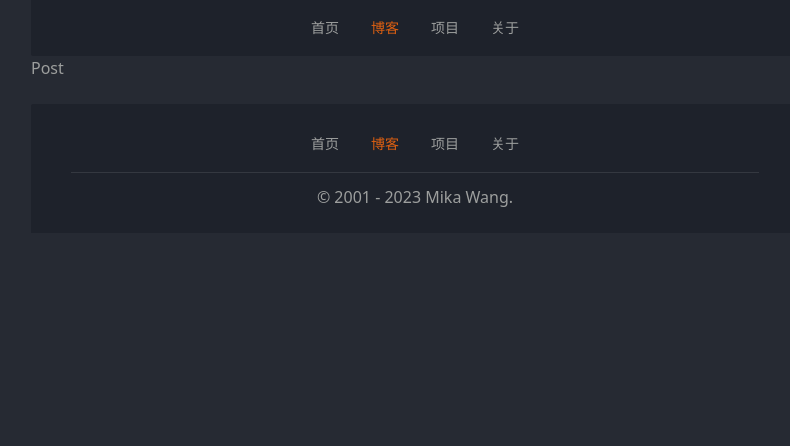
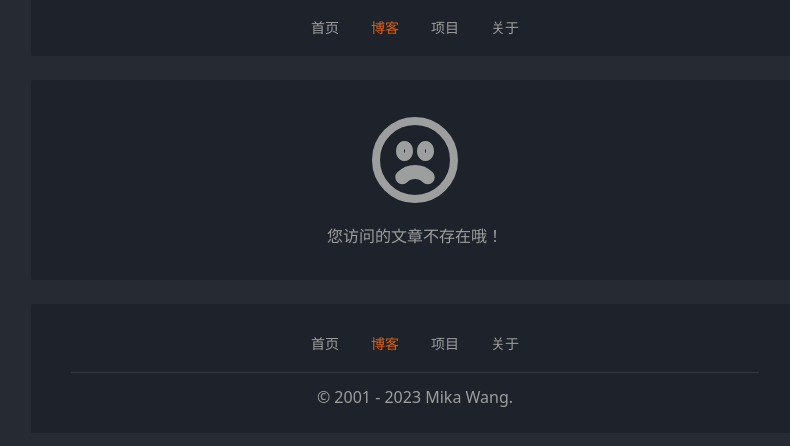
Before and after one commit to wangyi12358/blog-fe, a Next.js app: page /blog/1 in a window 1280 px wide. Shown: the top 446 px of the page, without its empty margins (225-1015 px from the left). Built offline with nearby package versions, Linux system fonts and the light colour scheme; grey boxes are pictures that could not be loaded.

Commit message:
feat: add post page

```diff
--- a/app/globals.css
+++ b/app/globals.css
@@ -48,24 +48,22 @@ body {
   color: var(--primary);
 }
 
-@layer base {
-  h2 {
+@layer components {
+  .title {
     font-size: xx-large;
+    font-weight: 600;
   }
-  h3 {
+  .subtitle {
     font-size: x-large;
   }
-  h4 {
-    font-size: large;
-  }
-}
-
-@layer components {
   .clickable {
     @apply cursor-pointer duration-300
   }
   .clickable:hover {
     @apply hover:primary-color
+  }
+  .container-card {
+    @apply flex items-center justify-center mt-6 relative layout-container rounded-sm p-5 md:p-8
   }
   .tab {
     color: var(--text-color);
--- a/components/blog/posts.tsx
+++ b/components/blog/posts.tsx
@@ -1,8 +1,10 @@
 import React from 'react';
 import { Post } from '@/common/posts'
+import Router from 'next/router';
 import dayjs from 'dayjs';
 import ChevronRight from '@/components/icons/chevron-right';
 import classnames from 'classnames';
+import isMobile from 'is-mobile'
 
 type Props = {
   posts: Post[]
@@ -14,12 +16,19 @@ type Props = {
  * @Date: 2023-05-27
  */
 const Posts: React.FC<Props> = ({ posts, padding }) => {
+  console.log('isMobile=', isMobile())
+
   return (
     <div
       className={classnames('flex flex-col items-center relative layout-container rounded-sm mt-6',
         { ['p-8']: padding }
       )}>
       {posts.map((post, index) => {
+
+        const onClick = () => {
+          Router.push(`/blog/${post.filename}`)
+        }
+
         return (
           <div
             style={{
@@ -29,16 +38,17 @@ const Posts: React.FC<Props> = ({ posts, padding }) => {
             key={`post_${index}`}
           >
             <div className="h-full basis-full">
-              <h4 className="text-white clickable">{post.title}</h4>
-              <div className="mt-2 clickable">{post.desc}</div>
+              <h4 onClick={onClick} className="text-lg text-white clickable">{post.title}</h4>
+              <div className="mt-2 text-sm">{post.desc}</div>
               <div className="mt-2 flex justify-between text-sm">
                 <span>{dayjs(post.date).format('L')}</span>
                 <span>{post.readTime}分钟阅读</span>
               </div>
             </div>
             <div
+              onClick={onClick}
               style={{ backgroundColor: 'rgb(30, 34, 43)' }}
-              className="clickable text-white text-lg w-8 h-8 blog-post-right ml-12"
+              className="clickable text-white text-lg w-8 h-8 blog-post-right ml-12 hidden md:block"
             >
               <ChevronRight className="chevron-right h-full m-auto" />
             </div>
--- /dev/null
+++ b/components/icons/face-frown.tsx
@@ -0,0 +1,18 @@
+import { IconProps } from './_base'
+export default function FaceFrown(props: IconProps) {
+  return (
+    <svg
+      xmlns="http://www.w3.org/2000/svg"
+      width="1em"
+      height="1em"
+      viewBox="0 0 24 24"
+      fill="none"
+      stroke="currentColor"
+      strokeWidth="2"
+      strokeLinecap="round"
+      strokeLinejoin="round"
+    >
+      <path fillRule="evenodd" d="M12 2.25c-5.385 0-9.75 4.365-9.75 9.75s4.365 9.75 9.75 9.75 9.75-4.365 9.75-9.75S17.385 2.25 12 2.25zm-2.625 6c-.54 0-.828.419-.936.634a1.96 1.96 0 00-.189.866c0 .298.059.605.189.866.108.215.395.634.936.634.54 0 .828-.419.936-.634.13-.26.189-.568.189-.866 0-.298-.059-.605-.189-.866-.108-.215-.395-.634-.936-.634zm4.314.634c.108-.215.395-.634.936-.634.54 0 .828.419.936.634.13.26.189.568.189.866 0 .298-.059.605-.189.866-.108.215-.395.634-.936.634-.54 0-.828-.419-.936-.634a1.96 1.96 0 01-.189-.866c0-.298.059-.605.189-.866zm-4.34 7.964a.75.75 0 01-1.061-1.06 5.236 5.236 0 013.73-1.538 5.236 5.236 0 013.695 1.538.75.75 0 11-1.061 1.06 3.736 3.736 0 00-2.639-1.098 3.736 3.736 0 00-2.664 1.098z" clipRule="evenodd" />
+    </svg>
+  )
+}
--- /dev/null
+++ b/components/ui/empty.tsx
@@ -0,0 +1,28 @@
+import type { FC } from 'react';
+import React, { memo } from 'react';
+import FaceFrown from '@/components/icons/face-frown'
+import { mergeProps } from '@/utils/mergeProps';
+
+export interface EmptyProps {
+  content?: React.ReactNode
+  icon?: React.ReactNode
+}
+
+const defaultProps = {
+  icon: <FaceFrown />,
+  content: '您访问了一个空页面哦！'
+}
+
+const Empty: FC<EmptyProps> = memo((p) => {
+  const { icon, content } = mergeProps(defaultProps, p)
+  return (
+    <div className="flex items-center flex-col justify-center mt-6 relative layout-container rounded-sm p-8">
+      <span className="mb-4 text-8xl">{icon}</span>
+      {content}
+    </div>
+  );
+})
+
+Empty.displayName = 'Empty'
+
+export default Empty;
--- a/package.json
+++ b/package.json
@@ -23,7 +23,9 @@
     "dayjs": "^1.11.7",
     "eslint": "8.40.0",
     "eslint-config-next": "13.4.1",
+    "is-mobile": "^4.0.0",
     "lodash": "^4.17.21",
+    "marked": "^5.0.3",
     "next": "13.4.1",
     "postcss": "8.4.23",
     "react": "18.2.0",
@@ -32,6 +34,7 @@
     "typescript": "5.0.4"
   },
   "devDependencies": {
-    "@types/lodash": "^4.14.194"
+    "@types/lodash": "^4.14.194",
+    "@types/marked": "^5.0.0"
   }
 }
--- a/pages/blog/[filename].tsx
+++ b/pages/blog/[filename].tsx
@@ -1,5 +1,9 @@
-import React from 'react';
+import React, { useEffect, useRef, useState } from 'react';
 import { useRouter } from 'next/router'
+import { ALL_POSTS } from '@/common/posts'
+import Empty from '@/components/ui/empty'
+import dayjs from 'dayjs'
+import { marked } from 'marked'
 
 type Props = {};
 
@@ -10,9 +14,40 @@ type Props = {};
 const Post: React.FC<Props> = () => {
   const router = useRouter();
   const { filename } = router.query
-  console.log('filename==', filename)
+  const post = ALL_POSTS.find(i => i.filename === filename)
+  const [body, setBody] = useState('')
+
+  useEffect(() => {
+    if (post) {
+      fetch(`/_posts/${post.filename}.md`)
+        .then(res => res.text())
+        .then(data => {
+          marked.parse(data, (error, parseResult) => {
+            if (!error) setBody(parseResult)
+          })
+        })
+    }
+  }, [post])
+
+  if (!post) return <Empty content="您访问的文章不存在哦！" />;
+
+  function renderHeader() {
+    return (
+      <div className="container-card flex-col">
+        <h3 className="text-white subtitle">{post?.title}</h3>
+        <div className="w-80 text-center mt-4">{post?.desc}</div>
+        <div className="mt-6 text-center text-sm">{dayjs(post?.date).format('L')}</div>
+      </div>
+    )
+  }
+
   return (
-    <div>Post</div>
+    <>
+      {renderHeader()}
+      <div className="container-card">
+        <div className="w-full" dangerouslySetInnerHTML={{ __html: body }} />
+      </div>
+    </>
   );
 }
 
--- a/pages/blog/index.tsx
+++ b/pages/blog/index.tsx
@@ -6,8 +6,8 @@ type Props = {};
 
 const BlogHeader = () => {
   return (
-    <div className="flex flex-col items-center mt-6 relative layout-container rounded-sm p-8">
-      <h2 className="text-white">Blog</h2>
+    <div className="container-card flex-col">
+      <h2 className="text-white title">Blog</h2>
       <div className="mt-2 text-center w-80">
         欢迎来到我的博客，我会在下面分享技术文章，也可能是看到某篇文章之后的想法或者见解，供大家一起学习成长。
       </div>
--- a/pages/index.tsx
+++ b/pages/index.tsx
@@ -50,12 +50,12 @@ const PersonalInfo = () => {
   }
 
   return (
-    <div className="flex items-center justify-center mt-6 relative layout-container rounded-sm p-8">
+    <div className="container-card">
       <div className="layout-background absolute" />
       <div className="flex flex-col items-center">
         <Avatar src="https://mika-resource.oss-cn-hangzhou.aliyuncs.com/blog/avatar.jpg"/>
         <div className="text-center mt-2">@Mika_wang</div>
-        <h2 className="text-center text-white font-bold">Mika wang</h2>
+        <h2 className="text-center text-white font-bold title">Mika wang</h2>
         {renderContacts()}
         <div className="mt-4 w-80 text-center">
           我是 Mika，一名全栈工程师，主要技术栈 React、Typescript、Nodejs、Golang，我热爱Coding、创新、生活、以及探索和学习未知的领域。
@@ -67,10 +67,10 @@ const PersonalInfo = () => {
 
 const Blogs = () => {
   return (
-    <div className="flex items-center justify-center mt-6 relative layout-container rounded-sm p-8">
+    <div className="container-card">
       <div className="layout-background absolute" />
       <div className="w-full">
-        <h3 className="primary-color">博客</h3>
+        <h3 className="primary-color subtitle">博客</h3>
         <Posts posts={FEATURED_POSTS} />
       </div>
     </div>
```
Also changed, not shown: public/_posts/web3.md (added, +1 -0 lines), common/posts/web3.md (deleted), 1 other file (tests, documents, lock files or other folders).
